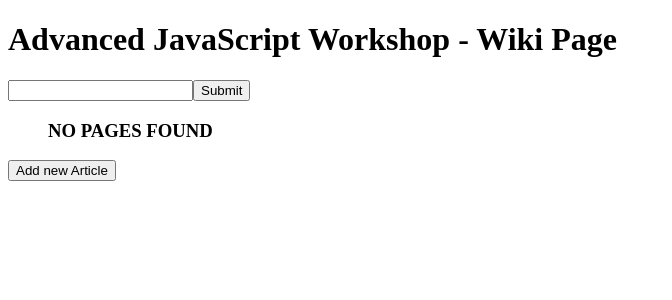
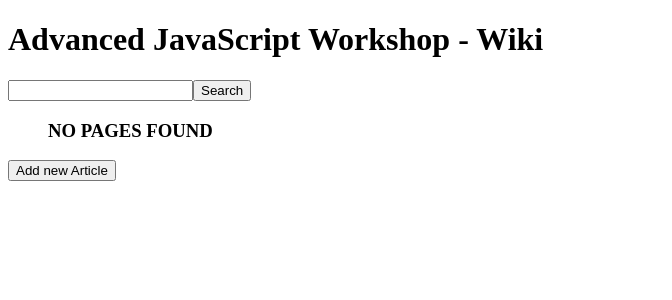
Before and after one commit to LuLaValva/AdvancedJavascriptWorkshop-Wiki, a Node server app: page / in a window 1280 px wide. Shown: the top 300 px of the page, without its empty margins (0-672 px from the left). Run offline with Node 20, Linux system fonts and the light colour scheme; data that the repository does not hold is empty; some libraries are stand-ins or nearby versions.

Commit message:
Updated some text in Pug

```diff
--- a/views/pug/menu.pug
+++ b/views/pug/menu.pug
@@ -4,10 +4,10 @@ html
 		link(rel="stylesheet", href="../css/styles.css", type="text/css")
 		title JavaScript Workshop Wiki
 	body
-		h1 Advanced JavaScript Workshop - Wiki Page
+		h1 Advanced JavaScript Workshop - Wiki
 		form(action="/", method="get")
 			input(type="text" name="question")
-			input(type="submit" value="Submit")
+			input(type="submit" value="Search")
 		ul
 			if pages.length > 0
 				each page in pages
```
